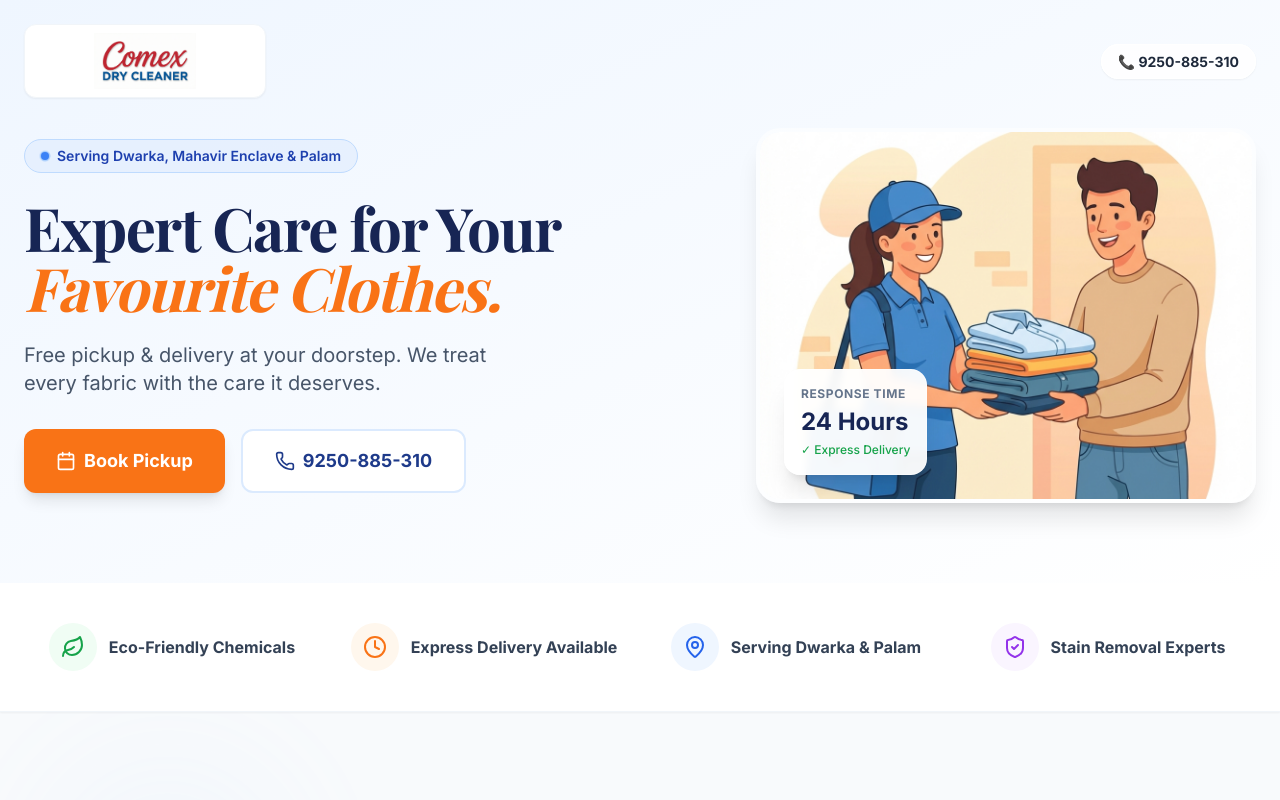
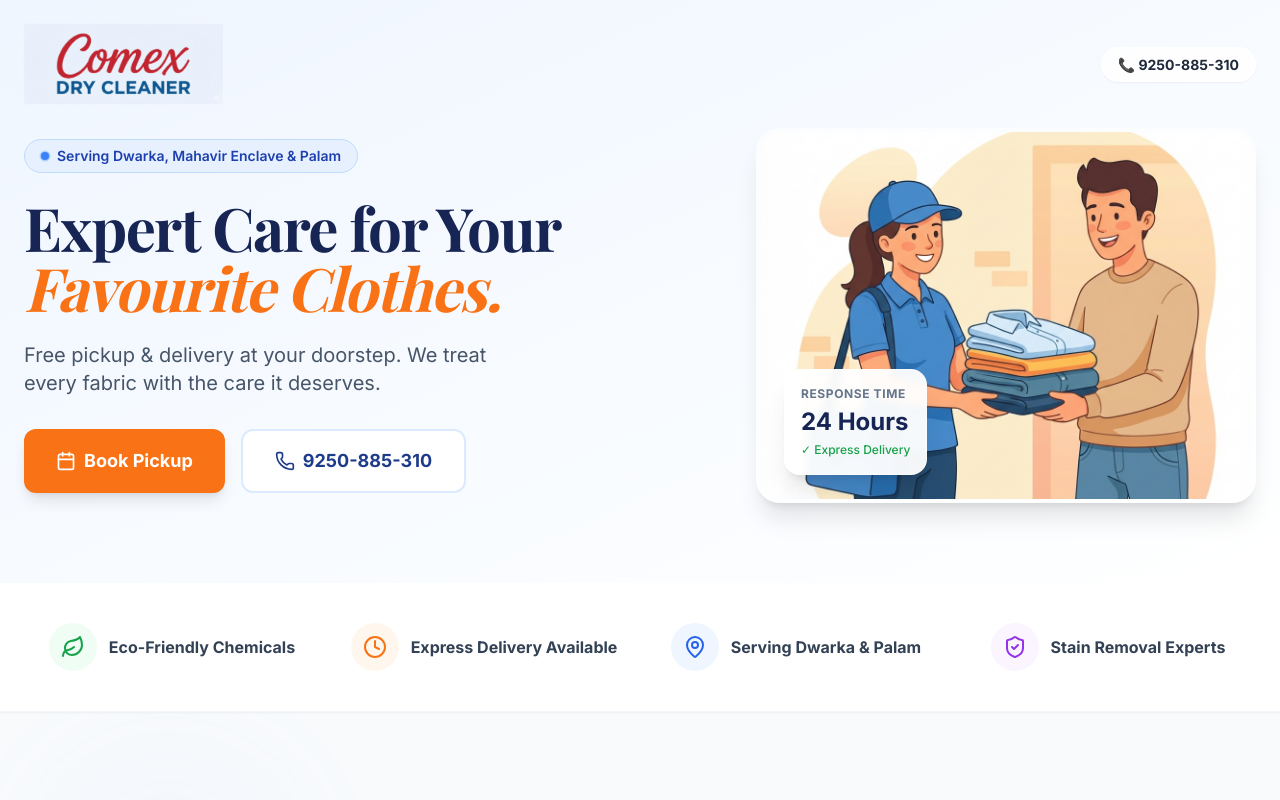
Before and after one commit to comexdryclean70/comex-dryclean-main-website, a Next.js app: page / in a window 1280 px wide. Shown: the top 800 px of the page. Built offline with nearby package versions, Linux system fonts and the light colour scheme; a web font is replaced by a local one.

Commit message:
fix: use user provided logo and remove white container

```diff
--- a/src/app/page.tsx
+++ b/src/app/page.tsx
@@ -12,16 +12,14 @@ export default function Home() {
     <main className="min-h-screen pb-20 md:pb-0 font-sans text-slate-800 selection:bg-orange-100 selection:text-orange-900">
       {/* Header */}
       <nav className="absolute top-0 left-0 w-full p-6 z-30 flex justify-between items-center max-w-7xl mx-auto left-0 right-0">
-        <div className="bg-white px-4 py-2 rounded-xl shadow-sm border border-slate-100">
-          <div className="w-40 md:w-52 relative h-12 md:h-14">
+        <div className="w-44 md:w-56 relative h-16 md:h-20">
           <Image
             src="/comex-logo.png"
             alt="Comex Drycleaners"
             fill
-              className="object-contain"
+            className="object-contain object-left"
             priority
           />
-          </div>
         </div>
         <div className="hidden md:block">
           <a href="tel:9250885310" className="text-sm font-bold bg-white/80 backdrop-blur-md px-4 py-2 rounded-full border border-white shadow-sm hover:text-orange-600 transition-colors">
```
Also changed, not shown: public/comex-logo.png. Lines whose indentation alone changed are shown as unchanged.
